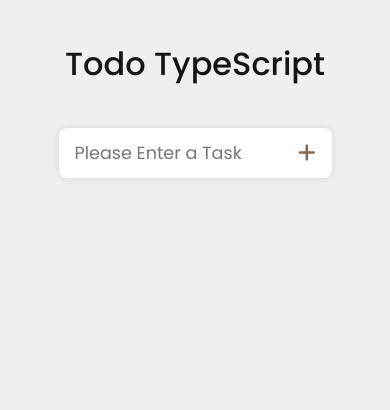
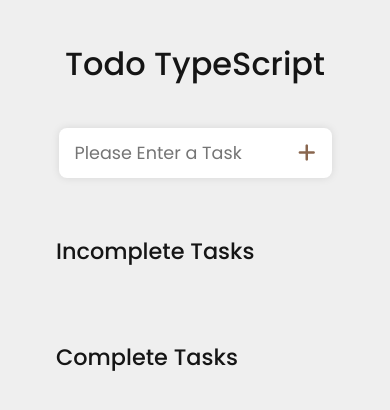
Before and after one commit to EshanTrivedi21/Todo-Typescript, a React (Create React App) app: page / in a window 390 px wide. Shown: the top 410 px of the page. Built offline with nearby package versions, Linux system fonts and the light colour scheme.

Commit message:
feat: completed and incompleted

```diff
--- a/src/App.tsx
+++ b/src/App.tsx
@@ -8,6 +8,9 @@ const App: React.FC = () => {
 		const storedTodos = localStorage.getItem('todos');
 		return storedTodos ? JSON.parse(storedTodos) : [];
 	});
+
+	const todos_incomplete: Model[] = todos.filter((todo) => !todo.isDone);
+	const todos_complete: Model[] = todos.filter((todo) => todo.isDone);
 
 	useEffect(() => {
 		localStorage.setItem('todos', JSON.stringify(todos));
@@ -34,7 +37,20 @@ const App: React.FC = () => {
 				handleAdd={handleAdd}
 			/>
 			<div className='app__todolist'>
-				{todos.map((todo) => (
+				<div className='app__todolist__incomplete'>
+					<h1 className='app__todolist__text'>Incomplete Tasks</h1>
+					{todos_incomplete.map((todo) => (
+						<Todo
+							key={todo.id}
+							todo={todo}
+							todos={todos}
+							setTodos={setTodos}
+						/>
+					))}
+				</div>
+				<div className='app__todolist__complete'>
+					<h1 className='app__todolist__text'>Complete Tasks</h1>
+					{todos_complete.map((todo) => (
 						<Todo
 							key={todo.id}
 							todo={todo}
@@ -44,6 +60,7 @@ const App: React.FC = () => {
 					))}
 				</div>
 			</div>
+		</div>
 	);
 };
 
--- a/src/components/styles/Todo.scss
+++ b/src/components/styles/Todo.scss
@@ -4,11 +4,11 @@
 	justify-content: space-between;
 	align-items: flex-start;
 	padding: 0.5rem 1.5rem;
-    margin: 0.75rem 1%;
+    margin: 0.75rem 5%;
 	border-radius: 0.25rem;
 	background-color: var(--white);
 	box-shadow: 0 0 0.5rem rgba(0, 0, 0, 0.1);
-	width: 48%;
+	width: 90%;
 	height: auto;
 	overflow: hidden;
 
@@ -17,6 +17,7 @@
 	}
 
 	@media screen and (max-width: 768px) {
+		margin: 0.75rem 0;
 		width: 100%;
 	}
 
--- a/src/index.scss
+++ b/src/index.scss
@@ -20,6 +20,11 @@ body {
 	background-color: var(--bg);
 }
 
+h1 {
+	font-size: 2rem;
+	font-weight: 500;
+}
+
 .app {
 	display: flex;
 	flex-direction: column;
@@ -30,16 +35,55 @@ body {
 
 	&__todolist {
 		display: flex;
+		flex-direction: row;
 		flex-wrap: wrap;
-		justify-content: flex-start;
+		justify-content: center;
 		align-items: flex-start;
 		width: 100%;
-		margin: 2.5rem 0;
 
+		@media screen and (max-width: 768px) {
+			width: 100%;
+			flex-direction: column;
+			flex-wrap: wrap;
+			justify-content: flex-start;
+			align-items: center;
+		}
+
+		&__text {
+			font-size: 1.4rem;
+			font-weight: 500;
+			margin: 1rem 3rem;
+
+			@media screen and (max-width: 768px) {
+				margin: 1rem;
+			}
+		}
+
+		&__incomplete {
+			display: flex;
+			flex-direction: column;
+			flex-wrap: wrap;
+			justify-content: flex-start;
+			align-items: flex-start;
+			width: 50%;
+			margin-top: 2.5rem;
+
+			@media screen and (max-width: 768px) {
+				width: 100%;
+			}
+		}
+		&__complete {
+			display: flex;
+			flex-direction: column;
+			flex-wrap: wrap;
+			justify-content: flex-start;
+			align-items: flex-start;
+			width: 50%;
+			margin-top: 2.5rem;
+
+			@media screen and (max-width: 768px) {
+				width: 100%;
+			}
+		}
 	}
 }
-
-h1 {
-	font-size: 2rem;
-	font-weight: 500;
-}
```
Lines whose indentation alone changed are shown as unchanged.
